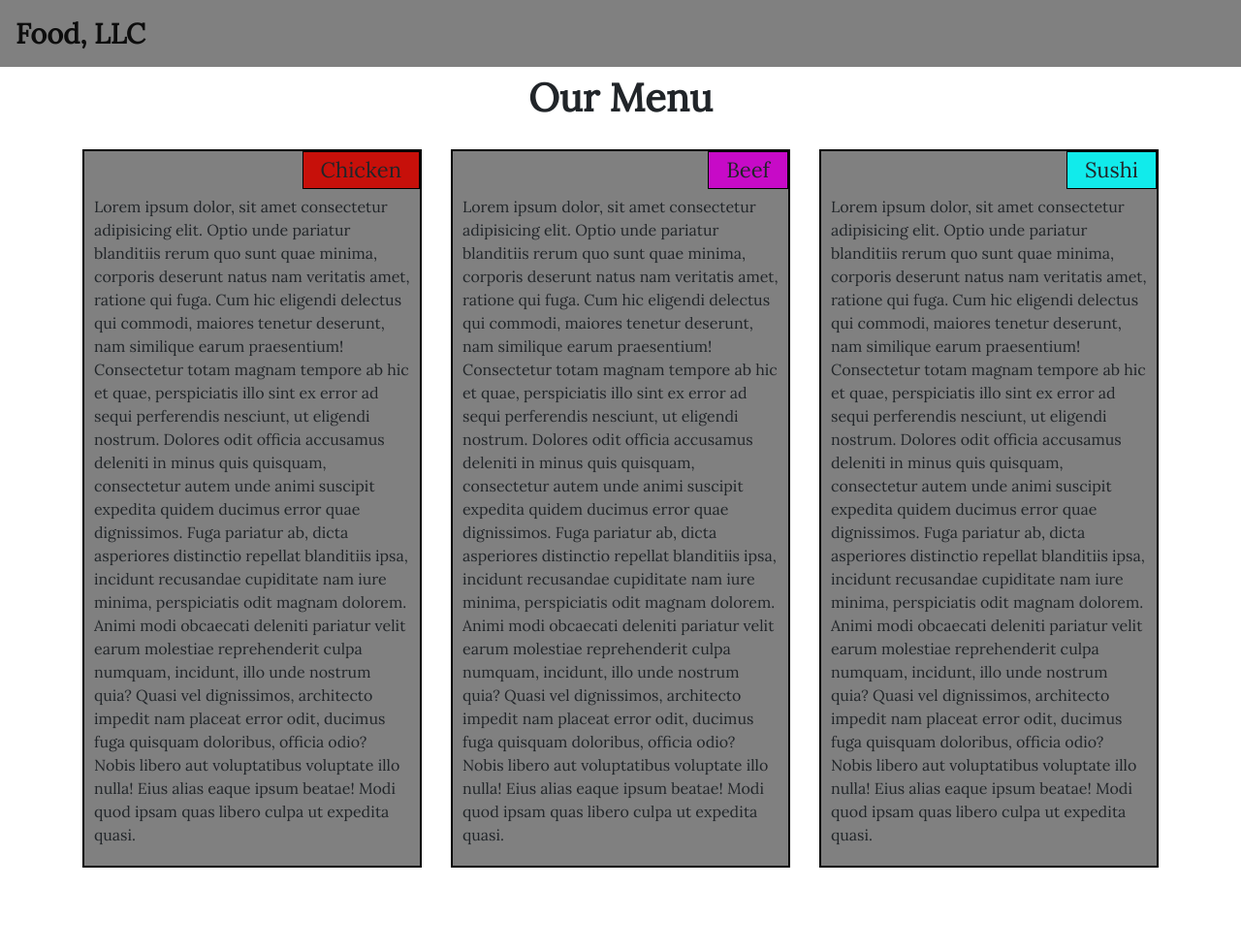
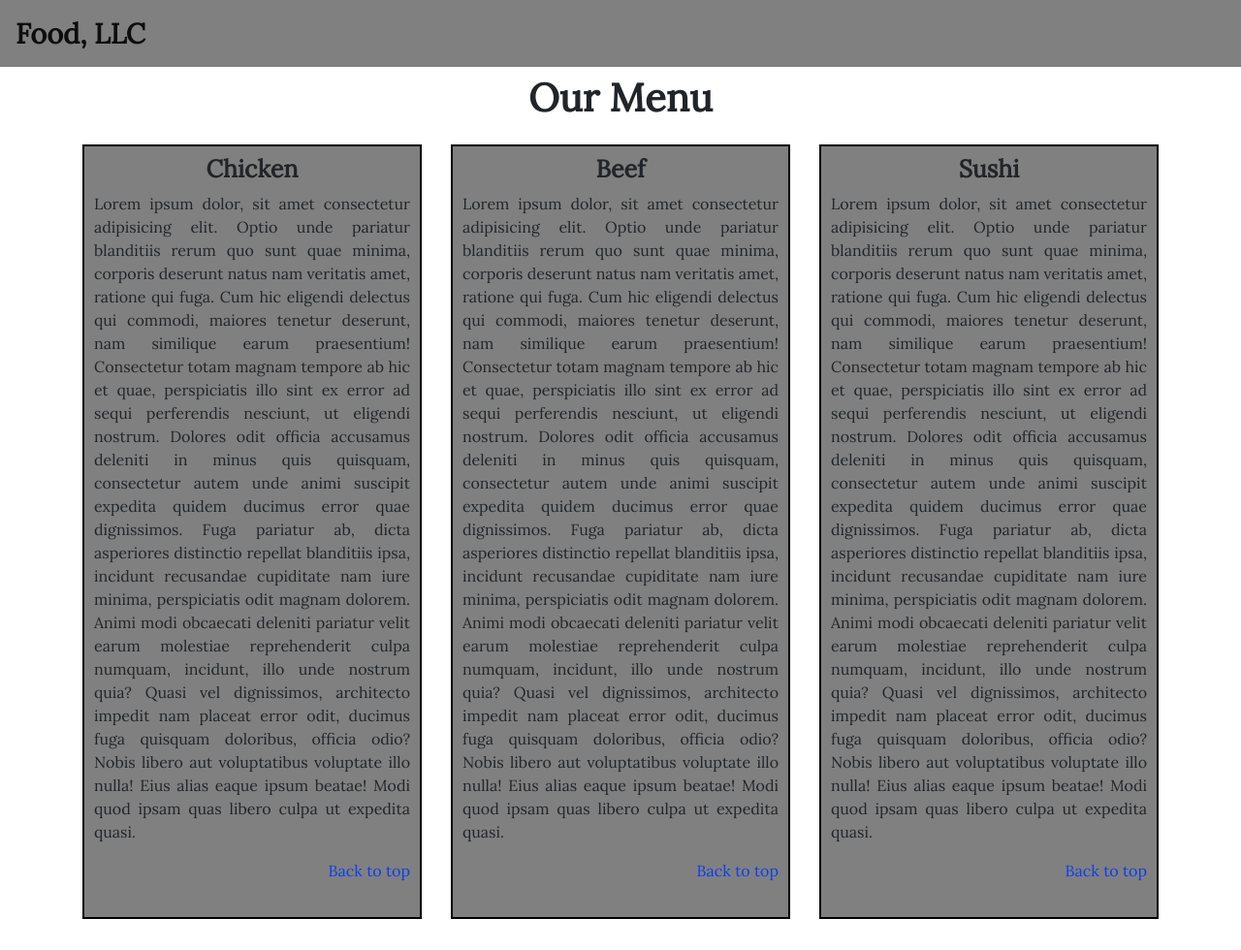
Before and after one commit to aagbotemi/coursera-assignment, a Jekyll site: the page mod3-solution/index.html, which Jekyll copies as it is, in a window 1280 px wide. Shown: the whole page at 97% size. Built offline with Jekyll 4.4.1, drawn with Linux system fonts in a browser that asks for light colours; before the commit the page ends 911 px from its top, so only the background shows below that.

Commit message:
optional task added

```diff
--- a/mod3-solution/index.html
+++ b/mod3-solution/index.html
@@ -16,7 +16,7 @@
 </head>
 <body>
     <!-- NAVBAR START HERE-->
-    <nav class="navbar navbar-expand-lg navbar-light">
+    <nav class="navbar navbar-expand-lg navbar-light"  id="top">
         <a class="navbar-brand" href="#">Food, LLC</a>
         <button class="navbar-toggler" type="button" data-toggle="collapse" data-target="#navbarSupportedContent" aria-controls="navbarSupportedContent" aria-expanded="false" aria-label="Toggle navigation">
             <span class="navbar-toggler-icon"></span>
@@ -43,19 +43,28 @@
         <h1 class="text-center">Our Menu</h1>
         <div class="row">
             <div class="col-sm-12 col-md-6 col-lg-4">
-                <p>Lorem ipsum dolor, sit amet consectetur adipisicing elit. Optio unde pariatur blanditiis rerum quo sunt quae minima, corporis deserunt natus nam veritatis amet, ratione qui fuga. Cum hic eligendi delectus qui commodi, maiores tenetur deserunt, nam similique earum praesentium! Consectetur totam magnam tempore ab hic et quae, perspiciatis illo sint ex error ad sequi perferendis nesciunt, ut eligendi nostrum. Dolores odit officia accusamus deleniti in minus quis quisquam, consectetur autem unde animi suscipit expedita quidem ducimus error quae dignissimos. Fuga pariatur ab, dicta asperiores distinctio repellat blanditiis ipsa, incidunt recusandae cupiditate nam iure minima, perspiciatis odit magnam dolorem. Animi modi obcaecati deleniti pariatur velit earum molestiae reprehenderit culpa numquam, incidunt, illo unde nostrum quia? Quasi vel dignissimos, architecto impedit nam placeat error odit, ducimus fuga quisquam doloribus, officia odio? Nobis libero aut voluptatibus voluptate illo nulla! Eius alias eaque ipsum beatae! Modi quod ipsam quas libero culpa ut expedita quasi.
-                    <small class="title1">Chicken</small>
-                </p>
+                <div class="box">
+                    <div class="text-center menu">Chicken</div>
+                    <p class="text-justify">Lorem ipsum dolor, sit amet consectetur adipisicing elit. Optio unde pariatur blanditiis rerum quo sunt quae minima, corporis deserunt natus nam veritatis amet, ratione qui fuga. Cum hic eligendi delectus qui commodi, maiores tenetur deserunt, nam similique earum praesentium! Consectetur totam magnam tempore ab hic et quae, perspiciatis illo sint ex error ad sequi perferendis nesciunt, ut eligendi nostrum. Dolores odit officia accusamus deleniti in minus quis quisquam, consectetur autem unde animi suscipit expedita quidem ducimus error quae dignissimos. Fuga pariatur ab, dicta asperiores distinctio repellat blanditiis ipsa, incidunt recusandae cupiditate nam iure minima, perspiciatis odit magnam dolorem. Animi modi obcaecati deleniti pariatur velit earum molestiae reprehenderit culpa numquam, incidunt, illo unde nostrum quia? Quasi vel dignissimos, architecto impedit nam placeat error odit, ducimus fuga quisquam doloribus, officia odio? Nobis libero aut voluptatibus voluptate illo nulla! Eius alias eaque ipsum beatae! Modi quod ipsam quas libero culpa ut expedita quasi.
+                    </p>
+                    <p class="text-right"><a href="#top">Back to top</a></p>
+                </div>
             </div>
             <div class="col-sm-12 col-md-6 col-lg-4">
-                <p>Lorem ipsum dolor, sit amet consectetur adipisicing elit. Optio unde pariatur blanditiis rerum quo sunt quae minima, corporis deserunt natus nam veritatis amet, ratione qui fuga. Cum hic eligendi delectus qui commodi, maiores tenetur deserunt, nam similique earum praesentium! Consectetur totam magnam tempore ab hic et quae, perspiciatis illo sint ex error ad sequi perferendis nesciunt, ut eligendi nostrum. Dolores odit officia accusamus deleniti in minus quis quisquam, consectetur autem unde animi suscipit expedita quidem ducimus error quae dignissimos. Fuga pariatur ab, dicta asperiores distinctio repellat blanditiis ipsa, incidunt recusandae cupiditate nam iure minima, perspiciatis odit magnam dolorem. Animi modi obcaecati deleniti pariatur velit earum molestiae reprehenderit culpa numquam, incidunt, illo unde nostrum quia? Quasi vel dignissimos, architecto impedit nam placeat error odit, ducimus fuga quisquam doloribus, officia odio? Nobis libero aut voluptatibus voluptate illo nulla! Eius alias eaque ipsum beatae! Modi quod ipsam quas libero culpa ut expedita quasi.
-                    <small class="title2">Beef</small>
-                </p>
+                <div class="box">
+                    <div class="text-center menu">Beef</div>
+                    <p class="text-justify">Lorem ipsum dolor, sit amet consectetur adipisicing elit. Optio unde pariatur blanditiis rerum quo sunt quae minima, corporis deserunt natus nam veritatis amet, ratione qui fuga. Cum hic eligendi delectus qui commodi, maiores tenetur deserunt, nam similique earum praesentium! Consectetur totam magnam tempore ab hic et quae, perspiciatis illo sint ex error ad sequi perferendis nesciunt, ut eligendi nostrum. Dolores odit officia accusamus deleniti in minus quis quisquam, consectetur autem unde animi suscipit expedita quidem ducimus error quae dignissimos. Fuga pariatur ab, dicta asperiores distinctio repellat blanditiis ipsa, incidunt recusandae cupiditate nam iure minima, perspiciatis odit magnam dolorem. Animi modi obcaecati deleniti pariatur velit earum molestiae reprehenderit culpa numquam, incidunt, illo unde nostrum quia? Quasi vel dignissimos, architecto impedit nam placeat error odit, ducimus fuga quisquam doloribus, officia odio? Nobis libero aut voluptatibus voluptate illo nulla! Eius alias eaque ipsum beatae! Modi quod ipsam quas libero culpa ut expedita quasi.
+                    </p>
+                    <p class="text-right"><a href="#top">Back to top</a></p>
+                </div>
             </div>
             <div class="col-sm-12 col-lg-4 col-md-12">
-                <p>Lorem ipsum dolor, sit amet consectetur adipisicing elit. Optio unde pariatur blanditiis rerum quo sunt quae minima, corporis deserunt natus nam veritatis amet, ratione qui fuga. Cum hic eligendi delectus qui commodi, maiores tenetur deserunt, nam similique earum praesentium! Consectetur totam magnam tempore ab hic et quae, perspiciatis illo sint ex error ad sequi perferendis nesciunt, ut eligendi nostrum. Dolores odit officia accusamus deleniti in minus quis quisquam, consectetur autem unde animi suscipit expedita quidem ducimus error quae dignissimos. Fuga pariatur ab, dicta asperiores distinctio repellat blanditiis ipsa, incidunt recusandae cupiditate nam iure minima, perspiciatis odit magnam dolorem. Animi modi obcaecati deleniti pariatur velit earum molestiae reprehenderit culpa numquam, incidunt, illo unde nostrum quia? Quasi vel dignissimos, architecto impedit nam placeat error odit, ducimus fuga quisquam doloribus, officia odio? Nobis libero aut voluptatibus voluptate illo nulla! Eius alias eaque ipsum beatae! Modi quod ipsam quas libero culpa ut expedita quasi.
-                    <small class="title3">Sushi</small>
-                </p>
+                <div class="box">
+                    <div class="text-center menu">Sushi</div>
+                    <p class="text-justify">Lorem ipsum dolor, sit amet consectetur adipisicing elit. Optio unde pariatur blanditiis rerum quo sunt quae minima, corporis deserunt natus nam veritatis amet, ratione qui fuga. Cum hic eligendi delectus qui commodi, maiores tenetur deserunt, nam similique earum praesentium! Consectetur totam magnam tempore ab hic et quae, perspiciatis illo sint ex error ad sequi perferendis nesciunt, ut eligendi nostrum. Dolores odit officia accusamus deleniti in minus quis quisquam, consectetur autem unde animi suscipit expedita quidem ducimus error quae dignissimos. Fuga pariatur ab, dicta asperiores distinctio repellat blanditiis ipsa, incidunt recusandae cupiditate nam iure minima, perspiciatis odit magnam dolorem. Animi modi obcaecati deleniti pariatur velit earum molestiae reprehenderit culpa numquam, incidunt, illo unde nostrum quia? Quasi vel dignissimos, architecto impedit nam placeat error odit, ducimus fuga quisquam doloribus, officia odio? Nobis libero aut voluptatibus voluptate illo nulla! Eius alias eaque ipsum beatae! Modi quod ipsam quas libero culpa ut expedita quasi.
+                    </p>
+                    <p class="text-right"><a href="#top">Back to top</a></p>
+                </div>
             </div>
         </div>
     </div> <!-- BODY CONTENT START HERE-->
--- a/mod3-solution/style.css
+++ b/mod3-solution/style.css
@@ -25,29 +25,28 @@ body {
 .container h1 {
     font-weight: bold;
     margin-top: 0.5rem;
-    margin-bottom: 1.8rem;
+    margin-bottom: 1.5rem;
 }
-.container .row .col-sm-12 p {
+.container .row .col-sm-12{
+    margin-bottom: 2rem;
+}
+.container .row .col-sm-12 .box {
     background-color: grey;
-    padding: 45px 10px 20px 10px;
-    position: relative;
+    padding: 5px 10px 20px 10px;
     font-size: 16px;
     border: 2px solid #000;
 }
-small {
-    position: absolute;
-    top: 0;
-    right: 0;
-    padding: 2px 18px;
-    border: 1px solid #000;
-    font-size: 22px;
+.menu {
+    font-size: 25px;
+    font-weight: bold;
+    margin-bottom: 0.3rem;
 }
-.title1 {
-    background-color: rgb(199, 16, 10);
+
+p a {
+    color: rgb(8, 62, 241);
 }
-.title2 {
-    background-color: rgb(199, 10, 199);
+
+p a:hover {
+    text-decoration: none;
+    color: rgb(29, 2, 73);
 }
-.title3 {
-    background-color: rgba(17, 235, 235);
-}
```
